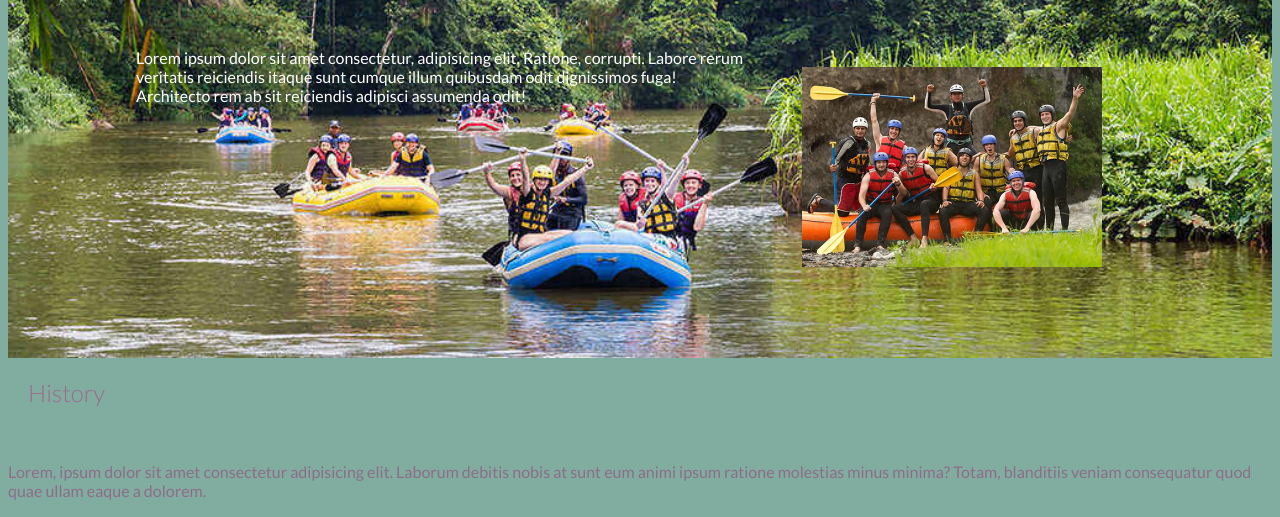
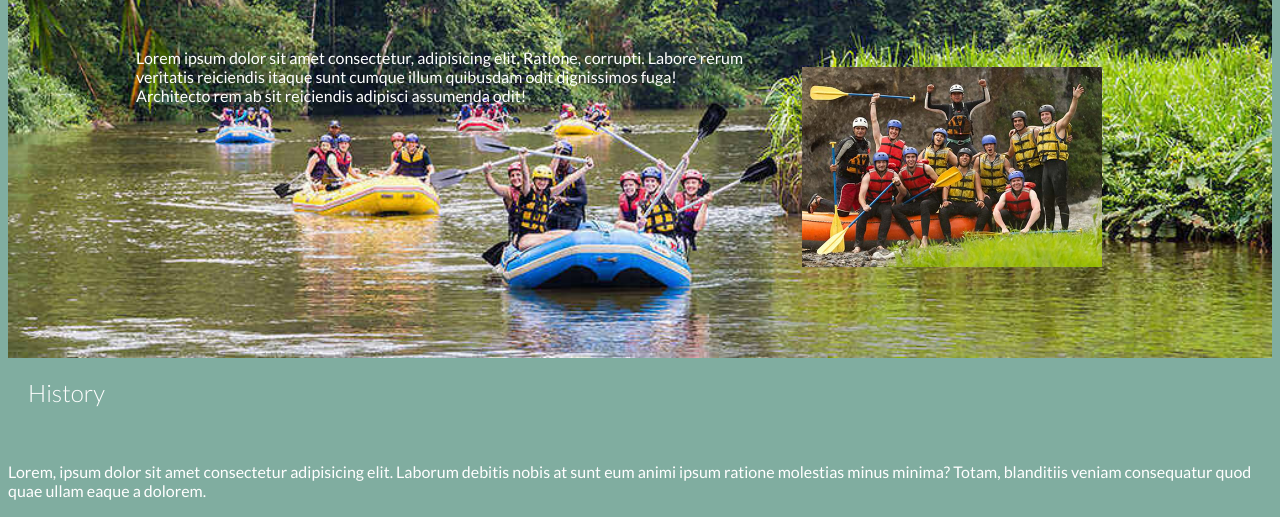
Before and after one commit to clane83/wdd130, a plain HTML site: page wwr/about.html in a window 1280 px wide. Shown: the part 213-730 px from the top of the page. Drawn offline with Linux system fonts and the light colour scheme.

Commit message:
changed font color to read more easily

```diff
--- a/wwr/styles/rafting.css
+++ b/wwr/styles/rafting.css
@@ -7,8 +7,8 @@
     --font-family: "Lato", serif;
     --font-weight: 400;
     --small-font-weight: 300;
-    --Body-color: #8E6C88;
-    --heading-color: #9D6A89;
+    --Body-color: white;
+    --heading-color: white;
 
 }
 
```
